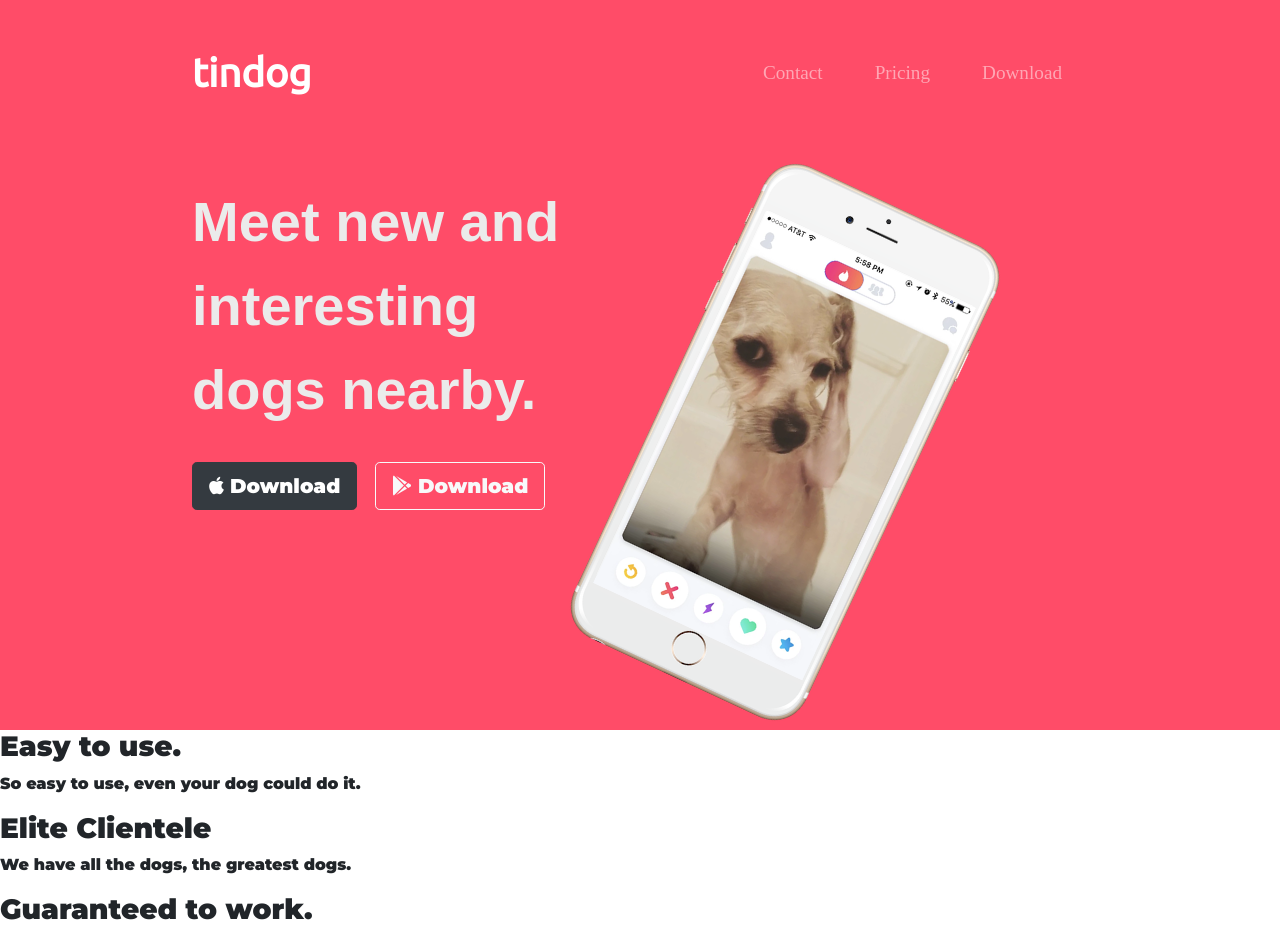
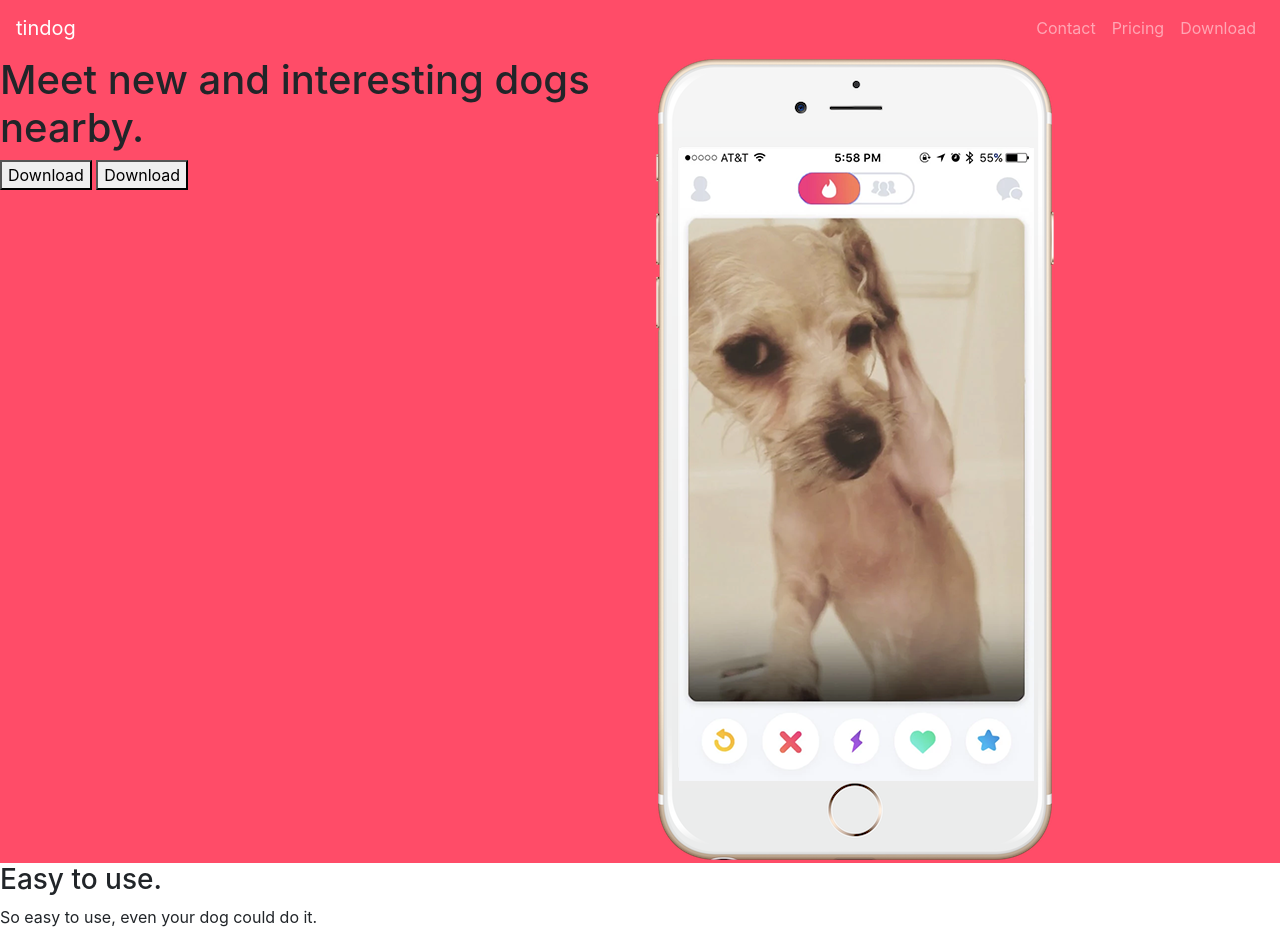
Before and after one commit to robertomorais10/tindog, a plain HTML site: page index.html in a window 1280 px wide. Shown: the top 932 px of the page. Drawn offline with nearby package versions, Linux system fonts and the light colour scheme.

Commit message:
Revert "Add files via upload"

```diff
--- a/css/styles.css
+++ b/css/styles.css
@@ -1,55 +1,3 @@
 #title{
   background-color: #ff4C68
 }
-
-.container-fluid{
-  padding: 3% 15% 2%;
-
-}
-
-
-h1{
-  font-family: 'Montserrat-Black', sans-serif;
-  font-weight: 900;
-  font-size:3.5rem;
-  line-height:1.5;
-  color: #ebebeb;;
-}
-
-body{
-  font-family: "Montserrat";
-}
-
-/* Navigation Bar */
-
-.navbar{
-  padding: 0 0 4.5rem;
-}
-
-.navbar-brand{
-  font-family: "Ubuntu";
-  font-size: 2.5rem;
-  font-weight:bold;
-}
-
-.nav-item{
-  padding:0 18px;
-}
-
-.nav-link{
-  font-size:1.2rem;
-  font-family: "Montserrat-Light";
-}
-
-/* Download Buttons */
-
-.download-button{
-  margin: 5% 3% 5% 0;
-}
-
-/* Title Image */
-
-.title-image{
-  transform: rotate(25deg); /* Equal to rotateZ(45deg) */
-  width:60%;
-}
--- a/index.html
+++ b/index.html
@@ -4,17 +4,8 @@
 <head>
   <meta charset="utf-8">
   <title>TinDog</title>
-  <!-- Google Fonts -->
-  <link href="https://fonts.googleapis.com/css?family=Montserrat:900|Ubuntu&display=swap" rel="stylesheet">
-
-  <!-- CSS Stylesheets -->
+  <link rel="stylesheet" href="css/styles.css">
   <link rel="stylesheet" href="https://stackpath.bootstrapcdn.com/bootstrap/4.4.1/css/bootstrap.min.css" integrity="sha384-Vkoo8x4CGsO3+Hhxv8T/Q5PaXtkKtu6ug5TOeNV6gBiFeWPGFN9MuhOf23Q9Ifjh" crossorigin="anonymous">
-  <link rel="stylesheet" href="css/styles.css">
-
-  <!-- Font Awesome -->
-  <script src="https://kit.fontawesome.com/594601aea7.js" crossorigin="anonymous"></script>
-
-  <!-- Bootstrap Scripts -->
   <script src="https://code.jquery.com/jquery-3.4.1.slim.min.js" integrity="sha384-J6qa4849blE2+poT4WnyKhv5vZF5SrPo0iEjwBvKU7imGFAV0wwj1yYfoRSJoZ+n" crossorigin="anonymous"></script>
   <script src="https://cdn.jsdelivr.net/npm/popper.js@1.16.0/dist/umd/popper.min.js" integrity="sha384-Q6E9RHvbIyZFJoft+2mJbHaEWldlvI9IOYy5n3zV9zzTtmI3UksdQRVvoxMfooAo" crossorigin="anonymous"></script>
   <script src="https://stackpath.bootstrapcdn.com/bootstrap/4.4.1/js/bootstrap.min.js" integrity="sha384-wfSDF2E50Y2D1uUdj0O3uMBJnjuUD4Ih7YwaYd1iqfktj0Uod8GCExl3Og8ifwB6" crossorigin="anonymous"></script>
@@ -23,7 +14,6 @@
 <body>
 
   <section id="title">
-    <div class="container-fluid">
 
     <!-- Nav Bar -->
     <nav class="navbar navbar-expand-lg navbar-dark">
@@ -50,15 +40,14 @@
 
     <!-- Title -->
     <div class="row">
-        <div class="col-lg-6">
+        <div class="col-lg-6" id="top-text">
           <h1>Meet new and interesting dogs nearby.</h1>
-          <button type="button" class="btn btn-lg btn-dark download-button"><i class="fab fa-apple"></i> Download</button>
-          <button type="button" class="btn btn-lg btn-outline-light download-button"><i class="fab fa-google-play"></i> Download</button>
+          <button type="button">Download</button>
+          <button type="button">Download</button>
         </div>
         <div class="col-lg-6">
-          <img src="images/iphone6.png" class="title-image" alt="iphone-mockup">
+          <img src="images/iphone6.png" alt="iphone-mockup">
         </div>
-    </div>
     </div>
   </section>
 
@@ -97,7 +86,7 @@
   <!-- Press -->
 
   <section id="press">
-    <img src="images/TechCrunch.png" alt="tc-logo">
+    <img src="images/techcrunch.png" alt="tc-logo">
     <img src="images/tnw.png" alt="tnw-logo">
     <img src="images/bizinsider.png" alt="biz-insider-logo">
     <img src="images/mashable.png" alt="mashable-logo">
```
